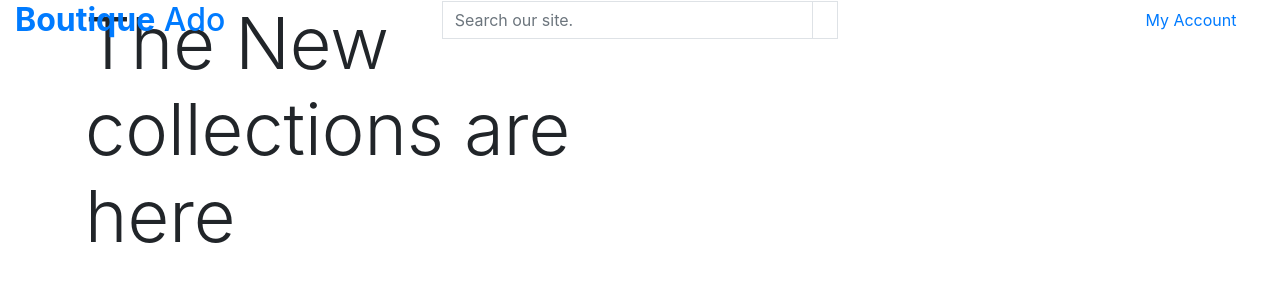
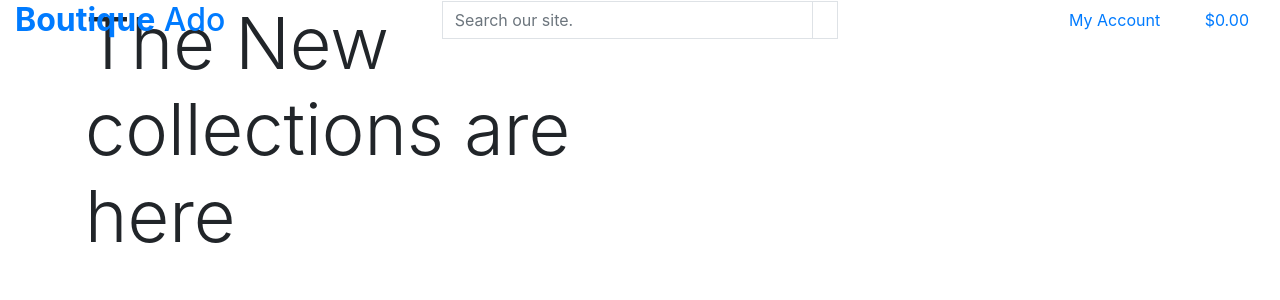
Before and after one commit to Pipicallu/Boutique_ado_v1, a Django app: page / in a window 1280 px wide. Shown: the top 300 px of the page. Run offline with Django 3.2, Linux system fonts and the light colour scheme; some libraries are stand-ins or nearby versions.

Commit message:
created static directories

```diff
--- a/templates/base.html
+++ b/templates/base.html
@@ -43,7 +43,7 @@
     <header class="container-fluid fixed-top">
         <div class="row">
             <div class="col-12 col-lg-4 my-auto py-1 py-lg-0 text-center text-lg-left">
-                <a href="{% url home %}" class="">
+                <a href="{% url 'home' %}" class="">
                     <h2 class="logo-font text-black my-0"><strong>Boutique</strong> Ado</h2>
                 </a>
             </div>
@@ -71,8 +71,33 @@
                                 <p class="my-0">My Account</p>
                             </div>
                         </a>
+                         <div class="dropdown-menu border-0" aria-labelledby="user-options">
+                            {% if request.user.is_authenticated %}
+                                {% if request.user.is_superuser %}
+                                    <a href="" class="dropdown-item">Product Management</a>
+                                {% endif %}
+                                <a href="" class="dropdown-item">My Profile</a>
+                                <a href="{% url 'account_logout' %}" class="dropdown-item">Logout</a>
+                            {% else %}
+                                <a href="{% url 'account_signup' %}" class="dropdown-item">Register</a>
+                                <a href="{% url 'account_login' %}" class="dropdown-item">Login</a>
+                            {% endif %}
+                        </div>
                     </li>
-                    <li class="list-inline-item"></li>
+                    <li class="list-inline-item">
+                        <a class="{% if grand_total %}text-info font-weight-bold{% else %}text-black{% endif %} nav-link" href="">
+                            <div class="text-center">
+                                <div><i class="fas fa-shopping-bag fa-lg"></i></div>
+                                <p class="my-0">
+                                    {% if grand_total %}
+                                        ${{ grand_total|floatformat:2 }}
+                                    {% else %}
+                                        $0.00
+                                    {% endif %}
+                                </p>
+                            </div>
+                        </a>
+                    </li>
                 </ul>
             </div>
 
```
